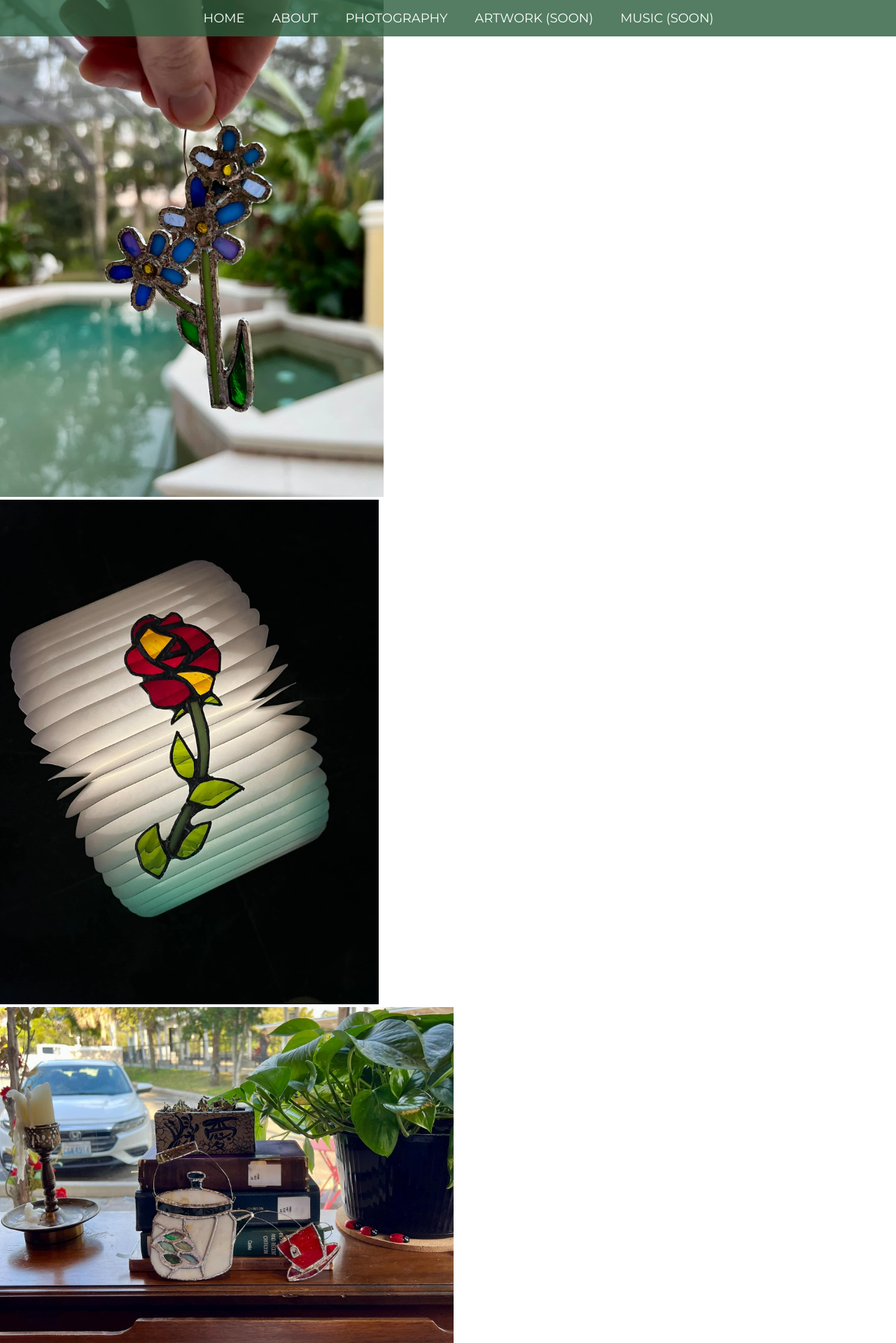
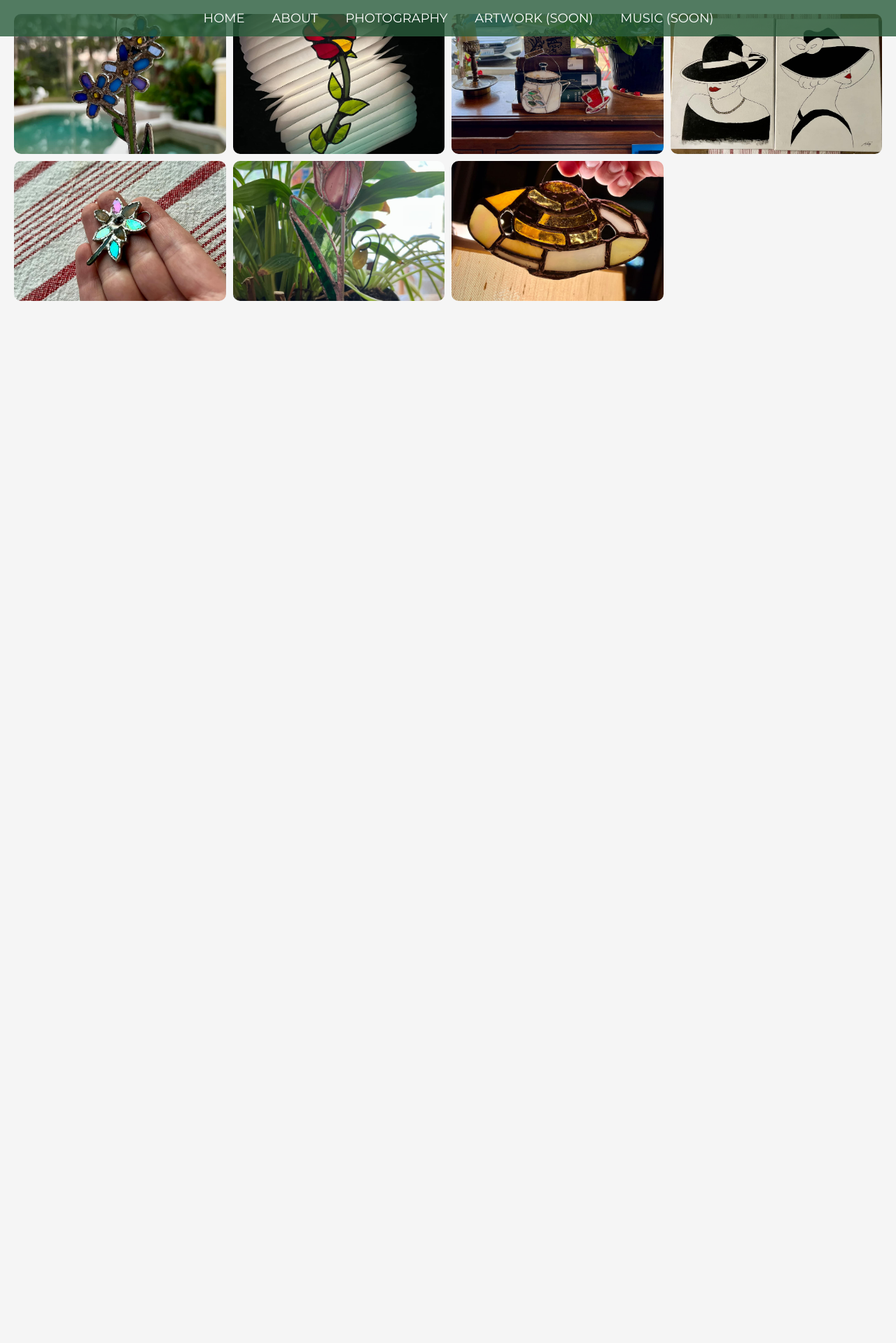
Before and after one commit to mapwallironies/mapwallironies.github.io, a Jekyll site: the page built from artwork.md, in a window 1280 px wide. Shown: the top 1919 px of the page at 70% size. Built offline with Jekyll 4.4.1, drawn with Linux system fonts in a browser that asks for light colours.

Commit message:
Update custom.css

```diff
--- a/assets/css/custom.css
+++ b/assets/css/custom.css
@@ -523,3 +523,36 @@ body, html {
   align-items: center;
   justify-content: center;
 }
+
+/* Artwork Gallery */
+body {
+    font-family: Montserrat, sans-serif;
+    background-color: #f5f5f5;
+    margin: 0;
+    padding: 20px;
+}
+.artwork-gallery {
+    display: grid;
+    grid-template-columns: repeat(auto-fill, minmax(250px, 1fr));
+    grid-auto-rows: 200px;
+    gap: 10px;
+}
+.artwork-gallery img {
+    width: 100%;
+    height: 100%;
+    object-fit: cover;
+    border-radius: 10px;
+    transition: transform 0.3s ease-in-out;
+}
+.artwork-gallery img:hover {
+    transform: scale(1.05);
+    box-shadow: 0 4px 10px rgba(0, 0, 0, 0.2);
+}
+.wide {
+    grid-column: span 2;
+}
+.tall {
+    grid-row: span 2;
+}
+
+<link rel="stylesheet" href="/assets/css/custom.css">
```
